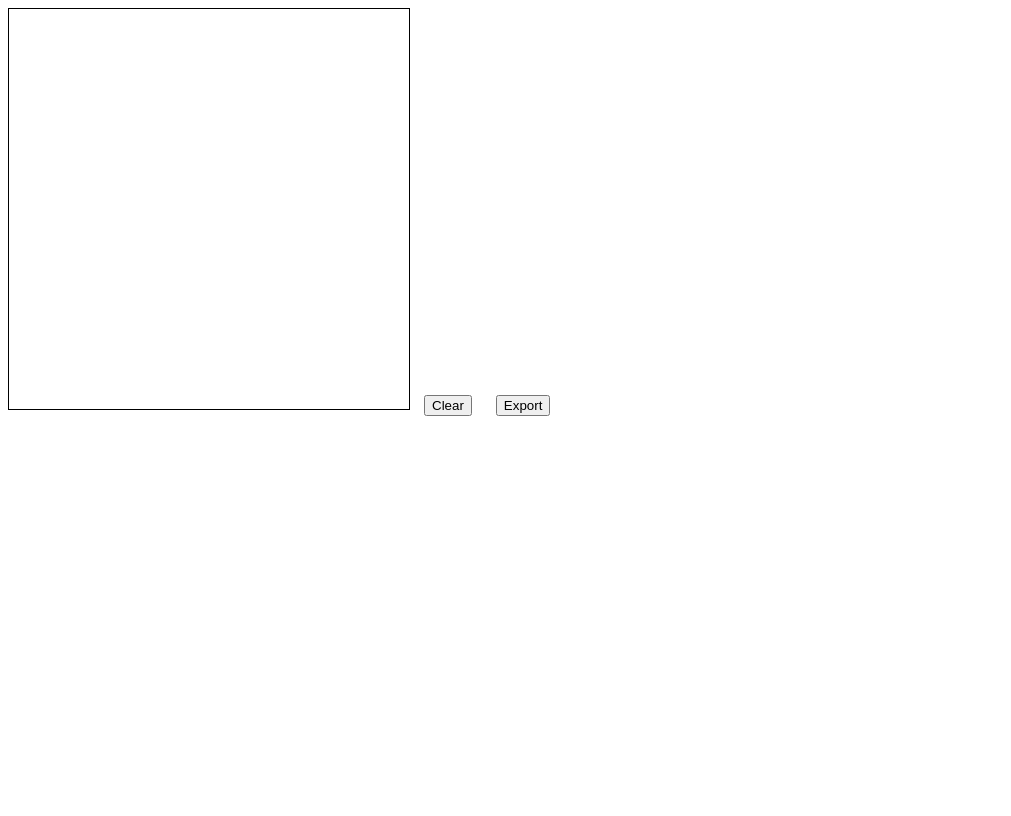
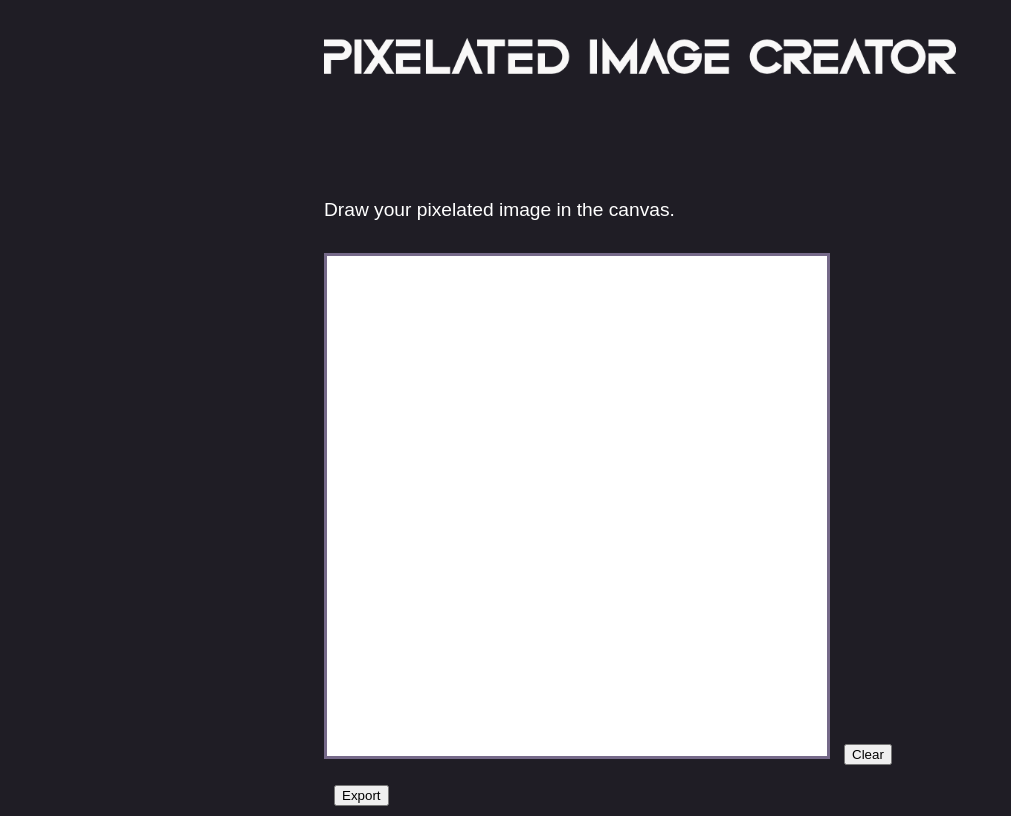
Before and after one commit to Marmak95/Pixel-image-creator, a plain HTML site: page index.html in a window 1280 px wide. Shown: the whole page, without its empty margins (0-1011 px from the left). Drawn offline with Linux system fonts and the light colour scheme.

Commit message:
Improved front-end
Made some front-end improvements by adding texts, color and improved the placements.

```diff
--- a/css/style.css
+++ b/css/style.css
@@ -1,5 +1,39 @@
+#title-image {
+    display: flex;
+    margin-left: auto;
+    margin-right: auto;
+    width: 50%;
+    padding: 30px;
+}
+
+
+body {
+    background-color: #0e0b14ec;
+}
+
+p {
+    color: white;
+    font-family: Arial, Helvetica, sans-serif;
+    font-size: 1.2em;
+    padding-bottom: 2%;
+}
+
+.flex-container {
+    display: flex;
+    justify-content: center;
+    align-items: center;
+    height: 600px;
+    margin-top: 2%;
+}
+
+.flex-container > div {
+    width: 50%;
+    height: 500px;
+}
+
 #pixelCanvas {
-    border: 1px solid #000;
+    border: 3px solid #625579e0;
+    background-color: white;
 }
 
 #clearButton, #exportButton {
--- a/index.html
+++ b/index.html
@@ -1,13 +1,26 @@
 <!DOCTYPE html>
 <html>
 <head>
-    <title>Pixel Art Creator</title>
+    <title>Pixelated Image Creator</title>
     <link rel="stylesheet" type="text/css" href="css/style.css">
 </head>
 <body>
-    <canvas id="pixelCanvas"></canvas>
-    <button id="clearButton">Clear</button>
-    <button id="exportButton">Export</button>
+    <header>
+        <meta name="viewport" content="width=device-width, initial-scale=1">
+        <img src="images/Pixelated_Image_Creator.png" alt="Pixelated Image Creator" id="title-image">
+    </header>
+    <main>
+        <div class="flex-container">
+            <div>
+                <p>
+                    Draw your pixelated image in the canvas.
+                </p>
+                <canvas id="pixelCanvas"></canvas>
+                <button id="clearButton">Clear</button>
+                <button id="exportButton">Export</button>
+            </div>
+        </div>
+    </main>
     <script src="js/createImage.js"></script>
 </body>
 </html>
--- a/js/createImage.js
+++ b/js/createImage.js
@@ -4,19 +4,22 @@ const clearButton = document.getElementById("clearButton");
 const exportButton = document.getElementById("exportButton");
 
 // Set canvas size
-canvas.width = 400;
-canvas.height = 400;
+canvas.width = 500;
+canvas.height = 500;
 
-// Initialize drawing settings
-context.lineWidth = 10;
-context.lineCap = "round";
+// Initialize drawing settings for pixel art
+context.lineWidth = 1;
+context.lineCap = "square";
 context.strokeStyle = "black";
 
 let drawing = false;
 
+const pixelSize = 50; // Adjust this value to control the pixel size when drawing
+
 // Event listeners for drawing
 canvas.addEventListener("mousedown", () => {
     drawing = true;
+    context.beginPath();
 });
 
 canvas.addEventListener("mouseup", () => {
@@ -26,7 +29,12 @@ canvas.addEventListener("mouseup", () => {
 
 canvas.addEventListener("mousemove", (e) => {
     if (!drawing) return;
-    context.lineTo(e.clientX - canvas.offsetLeft, e.clientY - canvas.offsetTop);
+
+    // Round coordinates to the nearest pixel grid
+    const x = Math.floor((e.clientX - canvas.offsetLeft) / pixelSize) * pixelSize;
+    const y = Math.floor((e.clientY - canvas.offsetTop) / pixelSize) * pixelSize;
+
+    context.lineTo(x, y);
     context.stroke();
 });
 
```
Also changed, not shown: images/Pixelated_Image_Creator.png (added).
